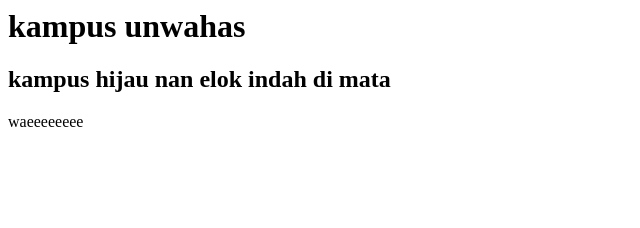
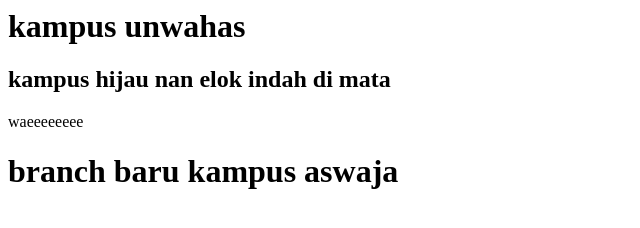
Before and after one commit to Aynonimuse/Rekayasa-Web, a plain HTML site: page index.html in a window 1280 px wide. Shown: the whole page, without its empty margins (0-640 px from the left). Drawn offline with Linux system fonts and the light colour scheme.

Commit message:
coba branch

```diff
--- a/index.html
+++ b/index.html
@@ -1,3 +1,5 @@
 <h1>kampus unwahas</h1>
 <h2>kampus hijau nan elok indah di mata</h2>
 <p>waeeeeeeee</p>
+
+<h1>branch baru kampus aswaja</
```
